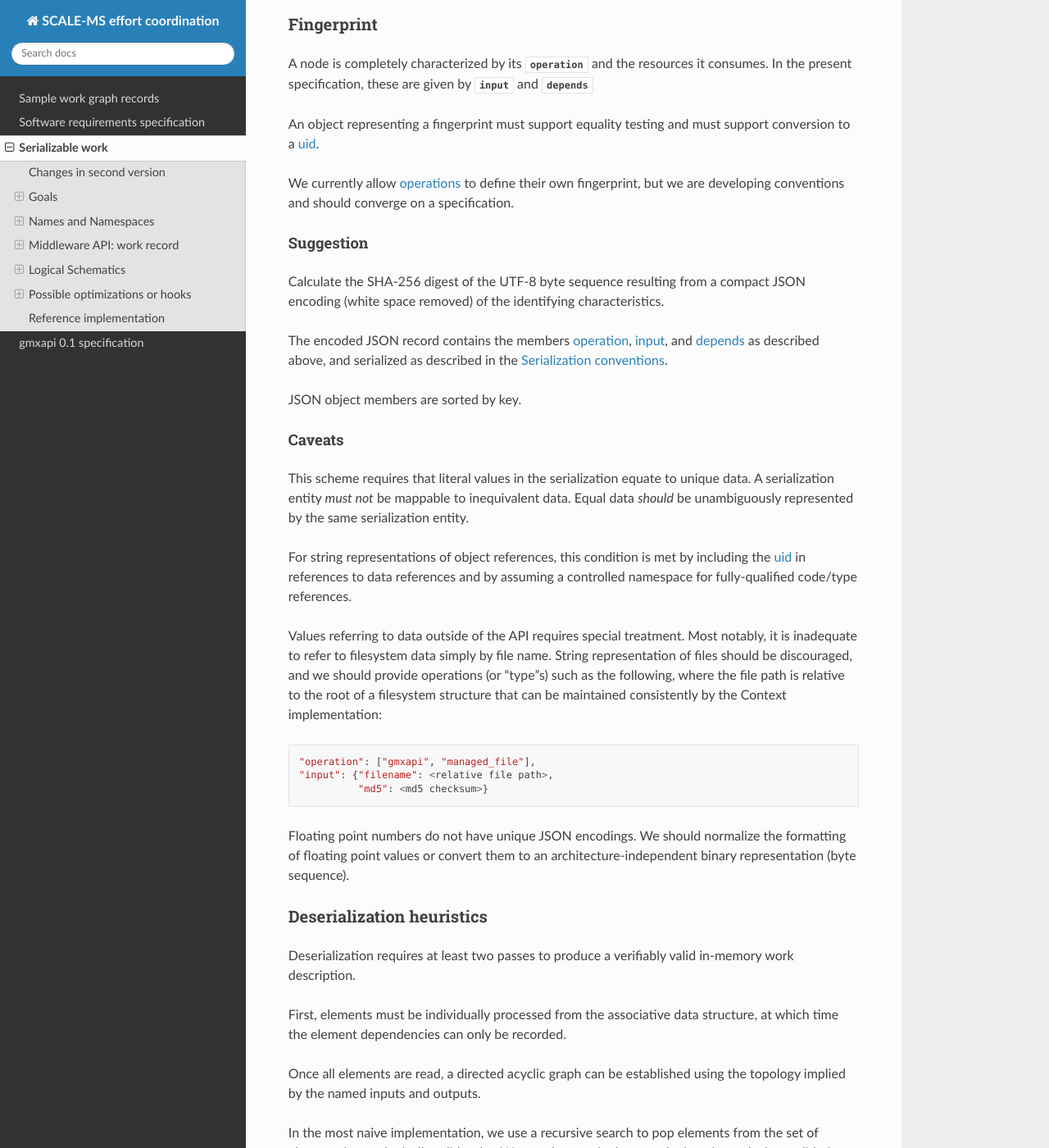
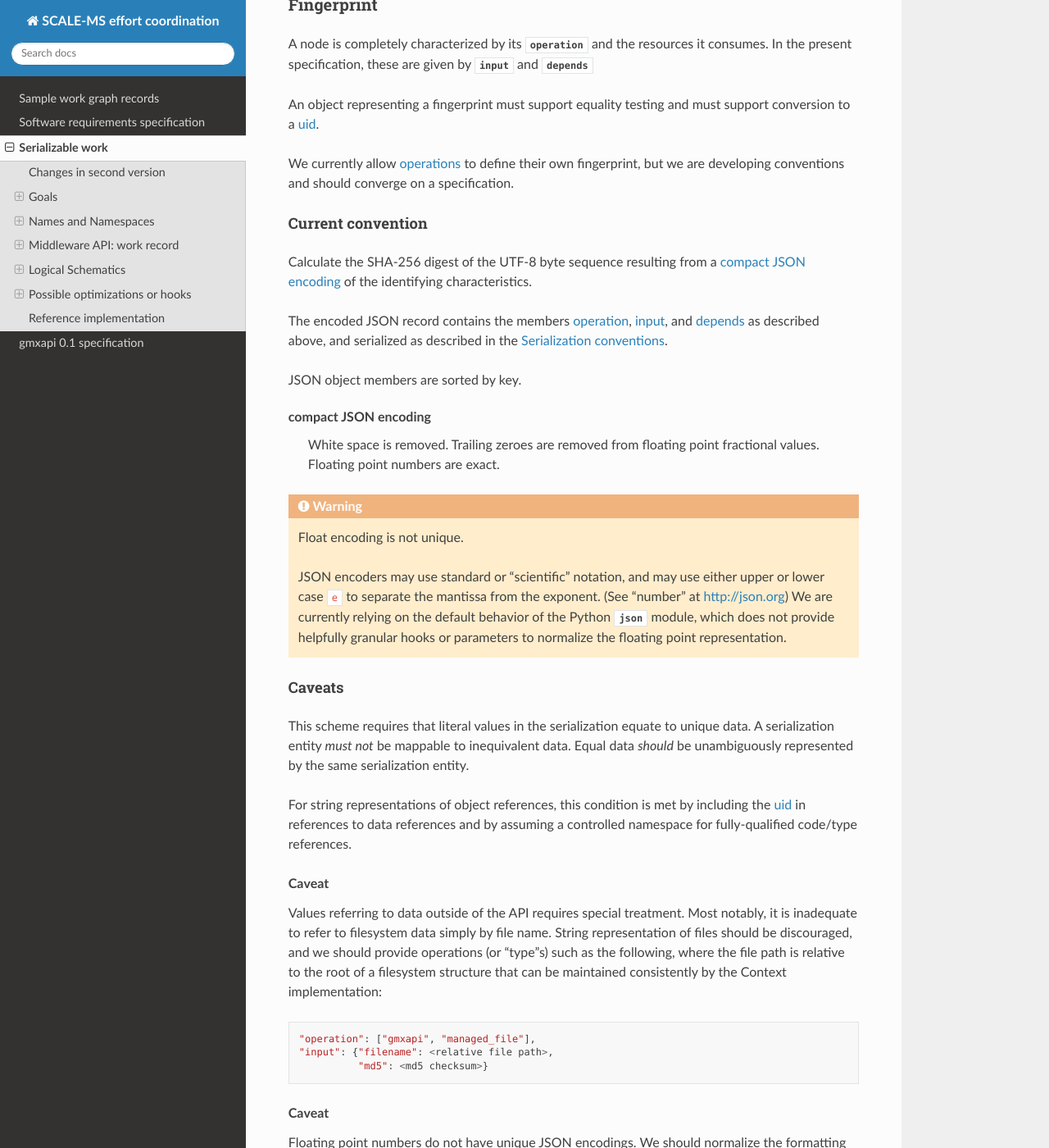
Before and after one commit to eirrgang/gmxapi_graph_0_2, a Sphinx documentation site: the page built from docs/workspec_schema_0_2.rst, in a window 1280 px wide and 1400 px high, scrolled down 11471 px. Shown: the whole window at 82% size. Built offline with Sphinx 7.4.7 and the Read the Docs theme 2.0.0, drawn with Linux system fonts in a browser that asks for light colours; some of the changed text lies outside the part shown.

Commit message:
Add some notes about uniquely identifying floats.

```diff
--- a/docs/workspec_schema_0_2.rst
+++ b/docs/workspec_schema_0_2.rst
@@ -640,17 +639,33 @@ support conversion to a :term:`uid`.
 We currently allow :term:`operations <operation>` to define their own fingerprint,
 but we are developing conventions and should converge on a specification.
 
-Suggestion
-~~~~~~~~~~
+Current convention
+~~~~~~~~~~~~~~~~~~
 
-Calculate the SHA-256 digest of the UTF-8 byte sequence resulting from a compact
-JSON encoding (white space removed) of the identifying characteristics.
+Calculate the SHA-256 digest of the UTF-8 byte sequence resulting from a
+:term:`compact JSON encoding` of the identifying characteristics.
 
 The encoded JSON record contains the members :term:`operation`, :term:`input`,
 and :term:`depends` as described above, and serialized as described in the
 `Serialization conventions`_.
 
 JSON object members are sorted by key.
+
+.. glossary::
+
+    compact JSON encoding
+        White space is removed.
+        Trailing zeroes are removed from floating point fractional values.
+        Floating point numbers are exact.
+
+.. warning:: Float encoding is not unique.
+
+    JSON encoders may use standard or "scientific" notation, and may use either
+    upper or lower case ``e`` to separate the mantissa from the exponent.
+    (See "number" at http://json.org)
+    We are currently relying on the default behavior of the Python :py:mod:`json`
+    module, which does not provide helpfully granular hooks or parameters to
+    normalize the floating point representation.
 
 Caveats
 ~~~~~~~
@@ -664,6 +679,8 @@ For string representations of object references, this condition is met by
 including the :term:`uid` in references to data references and by assuming a
 controlled namespace for fully-qualified code/type references.
 
+.. rubric:: Caveat
+
 Values referring to data outside of the API requires special treatment.
 Most notably, it is inadequate to refer to filesystem data simply by file name.
 String representation of files should be discouraged, and we should provide
@@ -675,9 +692,22 @@ Context implementation::
     "input": {"filename": <relative file path>,
               "md5": <md5 checksum>}
 
+.. rubric:: Caveat
+
 Floating point numbers do not have unique JSON encodings.
 We should normalize the formatting of floating point values or convert them to
 an architecture-independent binary representation (byte sequence).
+
+Suggestion
+~~~~~~~~~~
+
+Instead of using the digest of a JSON encoding, use a more deterministic
+byte-serialization format, such as XDR.
+
+XDR libraries are widely available. Python includes one in its standard library.
+GROMACS already uses XDR for its portable binary data.
+
+Specify "network byte order" to answer the endianness question.
 
 Deserialization heuristics
 --------------------------
```
Also changed, not shown: other parts of docs/workspec_schema_0_2.rst (+1 -2 lines).
